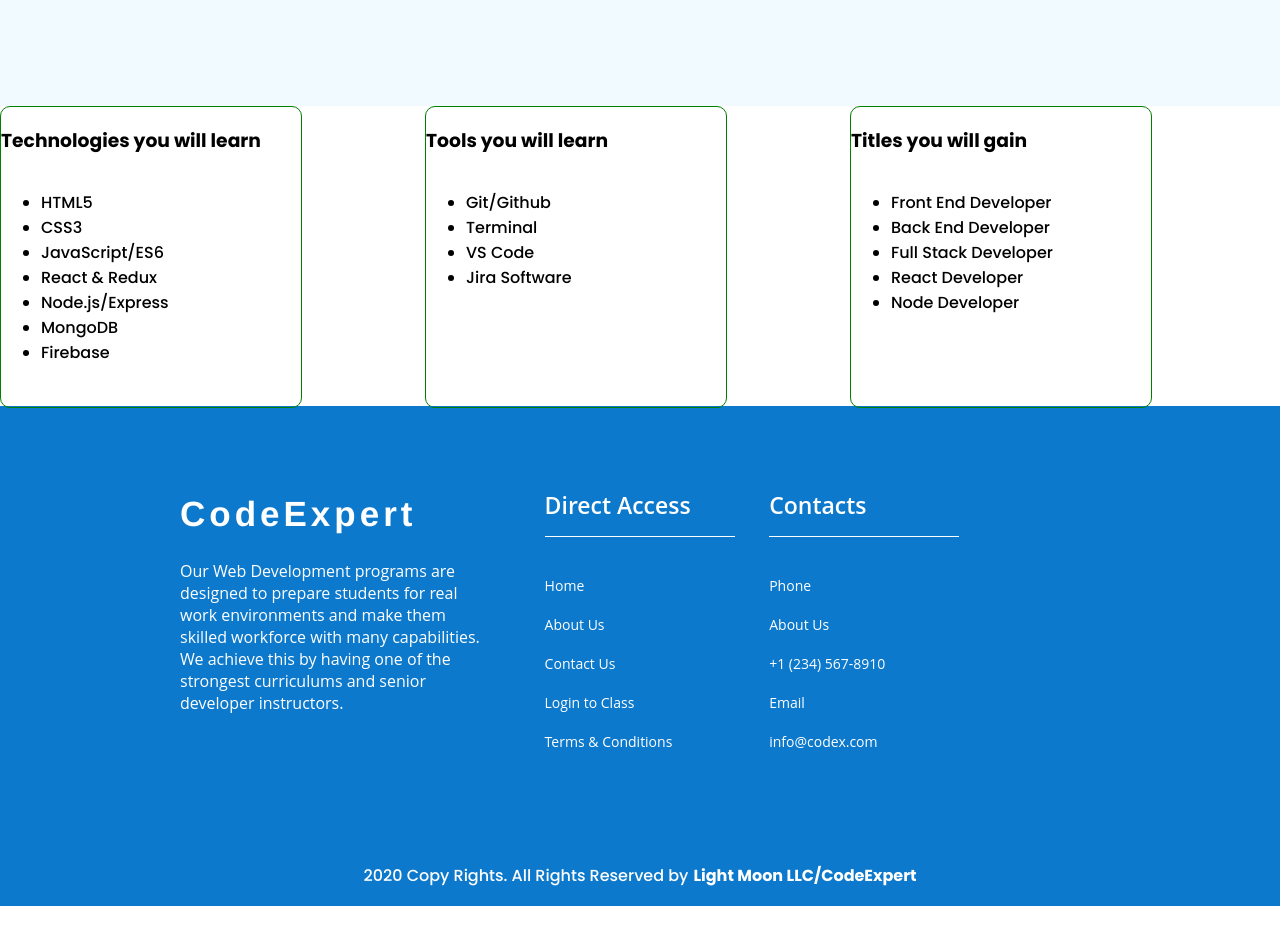
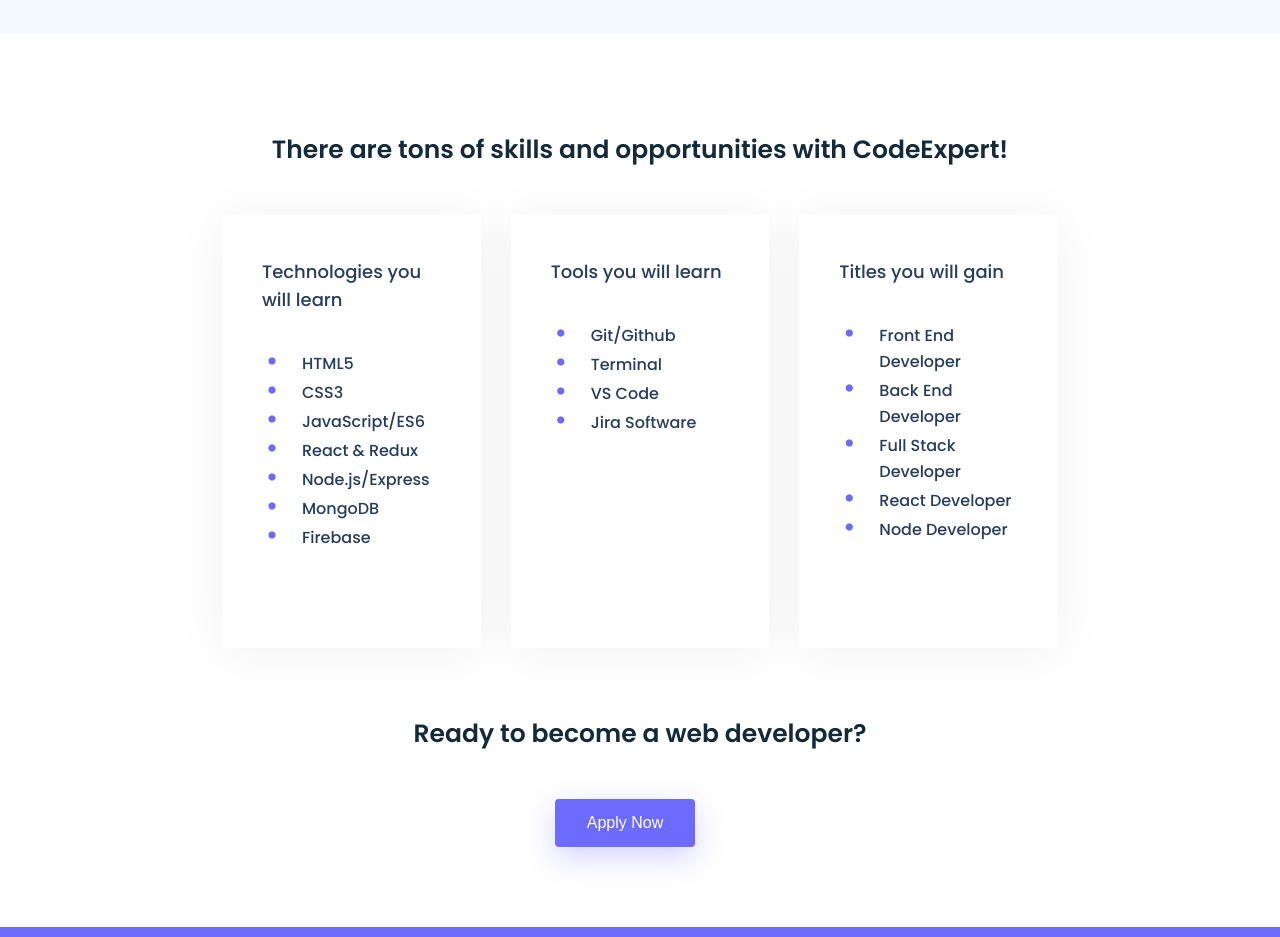
Before and after one commit to Ajmaljalal/bootcamp-website, a React (Create React App) app: page / in a window 1280 px wide. Shown: the part 1860-2797 px from the top of the page. Before the commit the page ends 2766 px from the top, so only its background shows below. Built offline with nearby package versions, Linux system fonts and the light colour scheme.

Commit message:
new desing footer section added

```diff
--- a/src/App.css
+++ b/src/App.css
@@ -4,6 +4,7 @@
 @import "./styles/pricing.css";
 @import "./styles/register.css";
 @import "./styles//more.css";
+@import "./styles//footer.css";
 
 :root {
   --primary: #6D6AFE;
@@ -15,13 +16,15 @@
 
 .container {
   width: 100%;
-  height: 100vh;
   box-sizing: border-box;
+  overflow: hidden;
 }
 
 .full-width {
   width: 100%;
   background-color: rgb(226, 235, 247);
+  position: relative;
+  z-index: 800;
 }
 
 .header {
@@ -77,90 +80,31 @@
   box-shadow: 0px 8px 27px rgba(109, 106, 254, 0.3);
 }
 
-.footer-w {
-  display: flex;
-  width: 100%;
-  align-items: center;
-  background-color: #0c79cc;
-  flex-direction: column;
-  height: 500px;
-  color: white;
-}
-
-.footer__main__content {
-  display: flex;
-}
-
-.footer__logo__section,
-.footer__quick__links__section,
-.footer__contact__us {
-  display: flex;
-  flex-direction: column;
-  justify-content: center;
-  width: 18%;
-  margin-bottom: 80px;
-  padding: 0 25px;
-}
-
-.footer__logo {
-  font-weight: 700;
-  font-size: 35px;
-  font-family: Jura, Helvetica, Arial, sans-serif;
-  letter-spacing: 4px;
-  cursor: pointer;
-  margin-bottom: 10px;
-  margin-top: 50px;
-}
-
-.footer__bio {
-  width: 300px;
-  font-family: "open sans";
-  font-size: 16px;
-}
-
-.footer__quick__links__section {
-  margin-left: 140px;
-}
-
-.footer__title {
-  margin-top: 83px;
-  color: #ffffff;
-  border-bottom: 1px solid #ffffff;
-  font-size: 23px;
-  font-weight: 600;
-  font-family: "open sans";
-  padding-bottom: 15px;
-  width: 190px;
-}
-
-.links__container {
-  padding-left: 0;
-}
-
-.links {
-  display: flex;
-  padding-top: 20px;
-  font-family: "open sans";
-  font-size: 14px;
-  cursor: pointer;
-  transition: 0.5s color ease;
-}
-
-.links:hover {
-  color: #c5c5c5;
-}
-
-.footer__copyright__title {
-  margin-left: 5px;
-  font-weight: bold;
-  cursor: pointer;
-}
-
-.footer__copyright__title:hover {
-  text-decoration: underline;
-}
-
 .design-spots {
   position: absolute;
   z-index: 1000;
 }
+
+
+@media screen and (max-width: 1124px) {
+  .header {
+    padding: 0 50px;
+  }
+
+  .header__logo {
+    width: 150px;
+    font-weight: 700;
+    font-size: 20px;
+  }
+
+  .header__btns__btn {
+    width: 100px;
+    height: 35px;
+    box-sizing: border-box;
+    display: flex;
+    align-items: center;
+    justify-content: center;
+    border-radius: 4px;
+    font-size: 14px;
+  }
+}
--- a/src/containers/Feature.jsx
+++ b/src/containers/Feature.jsx
@@ -32,11 +32,11 @@
         <button className='feature__text__btn' onClick={() => this.setScreen('register')}>Apply Now</button>
         <button
           onClick={() => document.getElementById('#more').scrollIntoView(
-            { behavior: "smooth" }
+          { behavior: "smooth" }
           )}
           className='feature__text__btn feature__text__btn--outlined'>
           Learn More
-            </button>
+        </button>
       </div>
     )
   }
--- a/src/containers/Footer.jsx
+++ b/src/containers/Footer.jsx
@@ -5,75 +5,38 @@
     <div className="footer-w">
       <div className="footer__main__content">
         <div className="footer__logo__section">
-          <div
-            className="footer__logo"
-            onClick={() => this.setCurrentScreen("feature")}
-          >
-            CodeExpert
-              </div>
+          <div className="footer__logo">CodeExpert</div>
           <p className="footer__bio">
             Our Web Development programs are designed to prepare students
             for real work environments and make them skilled workforce with
             many capabilities. We achieve this by having one of the
             strongest curriculums and senior developer instructors.
-              </p>
+          </p>
         </div>
         <div className="footer__quick__links__section">
-          <h3 className="footer__title">Direct Access</h3>
+          <div className="footer__title">Quick Links</div>
           <ul className="links__container">
-            <li
-              className="links"
-              style={{ paddingTop: "0", width: "43px" }}
-            >
-              Home
-                </li>
-            <li className="links" style={{ width: "65px" }}>
-              About Us
-                </li>
-            <li className="links" style={{ width: "75px" }}>
-              Contact Us
-                </li>
-            <li className="links" style={{ width: "100px" }}>
-              Login to Class
-                </li>
-            <li className="links" style={{ width: "135px" }}>
-              Terms & Conditions
-                </li>
+            <li className="links">Home</li>
+            <li className="links">About Us</li>
+            <li className="links">Contact Us</li>
+            <li className="links">Login to Class</li>
+            <li className="links">Terms & Conditions</li>
           </ul>
         </div>
         <div className="footer__contact__us">
-          <h3 className="footer__title">Contacts</h3>
+          <div className="footer__title">Contacts</div>
           <ul className="links__container">
-            <li
-              className="links"
-              style={{ paddingTop: "0", width: "45px" }}
-            >
-              Phone
-                </li>
-            <li className="links" style={{ width: "65px" }}>
-              About Us
-                </li>
-            <li className="links" style={{ width: "125px" }}>
-              +1 (234) 567-8910
-                </li>
-            <li className="links" style={{ width: "45px" }}>
-              Email
-                </li>
-            <li className="links" style={{ width: "110px" }}>
-              info@codex.com
-                </li>
+            <li className="links">Phone</li>
+            <li className="links" >About Us</li>
+            <li className="links">+1 (234) 567-8910</li>
+            <li className="links">Email:  info@codex.com</li>
           </ul>
         </div>
       </div>
       <div className="footer__copyright__section">
         <p>
           2020 Copy Rights. All Rights Reserved by
-              <span
-            onClick={() => this.setCurrentScreen("feature")}
-            className="footer__copyright__title"
-          >
-            Light Moon LLC/CodeExpert
-              </span>
+          <span className="footer__copyright__title">Light Moon LLC/CodeExpert</span>
         </p>
       </div>
     </div>
--- a/src/containers/More.jsx
+++ b/src/containers/More.jsx
@@ -3,13 +3,39 @@
 import pinkEllipse from '../assets/ellipse-pink.svg'
 import redDot from '../assets/dot-red.svg'
 import cyanEllips from '../assets/ellipse-cyan.svg'
+import whyCodeExperImage from '../assets/why.svg'
 
 export default class More extends Component {
   render() {
     return (
       <Fragment>
         {this.renderWhat()}
+        {this.renderWhy()}
+        {this.renderInfoCards()}
+      </Fragment>
+    )
+  }
+
+  renderWhat = () => {
+    return (
+      <div id='#more' className='info__what'>
+        <div className='what__title'>
+          <h2>What is CodeExpert?</h2>
+        </div>
+        <div className='what__desc'>
+          CodeExpert is a 6 months coding bootcamp that unlike other bootcamps focuses more on the students than the code. We build our curriculum based on the responses of students and the experience of experts in the field. CodeExpert teaches the most essential skills and progarming languages to help students make real world web apps.
+          </div>
+        {DesignSpots(pinkEllipse, 80, 50)}
+        {DesignSpots(redDot, 50, 90)}
+        {DesignSpots(cyanEllips, 20, 40)}
+      </div>
+    )
+  }
+
+  renderWhy = () => {
+    return (
       <div className='info__why'>
+        <img src={whyCodeExperImage} alt='whycodeexperticon' />
         <div className='why__desc'>
           <h2>Why CodeExpert?</h2>
           <p>Our program is carefully designed to respond to the dynamic needs of the web development job market. At the end of the training, you will have gained the necessary skills to enter the market and secure a job.</p>
@@ -20,9 +46,17 @@
             <li>Up to Date Training Materials</li>
             <li>Resume and Job Interview Preparation</li>
           </ul>
+          <button className='feature__text__btn'>Apply Now</button>
         </div>
       </div>
+    )
+  }
+
+  renderInfoCards = () => {
+    return (
       <div className='info__cards-w'>
+        <h2>There are tons of skills and opportunities with CodeExpert!</h2>
+        <div className='info__cards'>
           <div className='info__card'>
             <h3>Technologies you will learn</h3>
             <ul>
@@ -55,22 +89,8 @@
             </ul>
           </div>
         </div>
-      </Fragment>
-    )
-  }
-
-  renderWhat = () => {
-    return (
-      <div id='#more' className='info__what'>
-        <div className='what__title'>
-          <h2>What is CodeExpert?</h2>
-        </div>
-        <div className='what__desc'>
-          CodeExpert is a 6 months coding bootcamp that unlike other bootcamps focuses more on the students than the code. We build our curriculum based on the responses of students and the experience of experts in the field. CodeExpert teaches the most essential skills and progarming languages to help students make real world web apps.
-          </div>
-        {DesignSpots(pinkEllipse, 80, 50)}
-        {DesignSpots(redDot, 50, 90)}
-        {DesignSpots(cyanEllips, 20, 40)}
+        <h2>Ready to become a web developer?</h2>
+        <button className='feature__text__btn'>Apply Now</button>
       </div>
     )
   }
--- /dev/null
+++ b/src/styles/footer.css
@@ -0,0 +1,114 @@
+.footer-w {
+  display: flex;
+  width: 100%;
+  align-items: center;
+  background-color: var(--primary);
+  flex-direction: column;
+  color: var(--white);
+  padding: 0 200px;
+  padding-top: 78px;
+  box-sizing: border-box;
+}
+
+.footer__main__content {
+  display: flex;
+  width: 80%;
+  justify-content: space-between;
+  margin-bottom: 50px;
+}
+
+.footer__logo__section,
+.footer__quick__links__section,
+.footer__contact__us {
+  display: flex;
+  flex-direction: column;
+  font-size: 15px;
+  line-height: 30px;
+}
+
+.footer__logo {
+  cursor: pointer;
+  margin-bottom: 10px;
+  font-weight: 600;
+  font-size: 25px;
+  line-height: 35px;
+}
+
+.footer__bio {
+  width: 393px;
+  font-size: 15px;
+  line-height: 30px;
+  font-weight: 500;
+}
+
+.footer__quick__links__section {
+
+}
+
+.footer__title {
+  color: #ffffff;
+  font-size: 23px;
+  font-weight: 600;
+  padding-bottom: 15px;
+  width: 190px;
+}
+
+.links__container {
+  padding-left: 0;
+}
+
+.links {
+  display: flex;
+  font-size: 14px;
+  cursor: pointer;
+  transition: 0.5s color ease;
+}
+
+.links:hover {
+  color: #c5c5c5;
+}
+
+.footer__copyright__section {
+    width: 100%;
+    border-top: 0.2px solid #9B99FF;
+    display: flex;
+    justify-content: center;
+    align-items: center;
+    font-size: 15px;
+    line-height: 25px;
+    padding: 10px 0;
+}
+
+.footer__copyright__title {
+  margin-left: 5px;
+  font-weight: bold;
+  cursor: pointer;
+}
+
+.footer__copyright__title:hover {
+  text-decoration: underline;
+}
+
+@media screen and (max-width: 1124px) {
+
+  .footer-w {
+    padding: 0 80px;
+    padding-top: 78px;
+  }
+
+  .footer__bio {
+    width: 280px;
+    font-size: 15px;
+    line-height: 30px;
+    font-weight: 500;
+  }
+
+  .footer__main__content {
+    width: 100%;
+  }
+
+  .footer__title {
+    width: 135px;
+  }
+
+}
--- a/src/styles/more.css
+++ b/src/styles/more.css
@@ -9,6 +9,7 @@
   background-color: var(--white);
   box-sizing: border-box;
   position: relative;
+  z-index: 500;
 }
 
 .what__title {
@@ -29,25 +30,23 @@
 .info__why {
   width: 100%;
   display: flex;
-  flex-direction: column;
   align-items: center;
-  justify-content: flex-end;
+  justify-content: center;
   padding: 80px 200px;
   background-color: var(--secondary);
   box-sizing: border-box;
   position: relative;
-  background-image: url('../assets/why.svg');
-  background-repeat: no-repeat;
-  background-position: 500px 60%;
 }
 
+
+
 .why__desc {
-  width: 33%;
+  width: 50%;
   margin-bottom: 40px;
   line-height: 25px;
   font-size: 15px;
   color: var(--black);
-  margin-left: 350px;
+  margin-left: 50px;
   color: #374E70;
   font-size: 15px;
   line-height: 30px;
@@ -58,17 +57,80 @@
 }
 
 .info__cards-w{
-  width: 90%;
-  height: 300px;
+  width: 100%;
+  padding: 80px 200px;
   display: flex;
-  justify-content: space-between;
+  flex-direction: column;
+  justify-content: center;
+  align-items: center;
+  box-sizing: border-box;
+  background: var(--white);
 }
+
+.info__cards-w h2 {
+  font-weight: 600;
+  font-size: 25px;
+  line-height: 30px;
+  margin-bottom: 50px;
+  color: #132A3A;
+}
+
+.info__cards{
+  width: 95%;
+  display: flex;
+  justify-content: center;
+  box-sizing: border-box;
+  margin-bottom: 50px;
+}
+
 
 .info__card {
   width: 300px;
-  height: 300px;
-  border: 1px solid green;
-  border-radius: 10px;
+  height: 383px;
+  background: var(--white);
+  box-shadow: 0px 4px 50px rgba(0, 0, 0, 0.06);
   display: flex;
   flex-direction: column;
+  padding: 25px 40px;
+  color: #263D5F;
 }
+
+.info__card h3 {
+  font-weight: 500;
+  font-size: 18px;
+  line-height: 28px;
+}
+
+.info__card ul {
+  list-style: none;
+  font-size: 16px;
+  line-height: 26px;
+}
+
+.info__card ul li:before {
+  content: "\2022";
+  color: var(--primary);
+  font-weight: bold;
+  font-size: 24px;
+  display: inline-block;
+  width: 1.5em;
+  margin-left: -1.5em;
+}
+
+.info__card:not(:last-child) {
+  margin-right: 30px;
+}
+
+@media screen and (max-width: 1124px) {
+  .info__what {
+    padding: 80px 100px
+  }
+
+  .info__why {
+    padding: 50px
+  }
+
+  .why__desc {
+    margin-left: 30px;
+  }
+}
```
Also changed, not shown: src/styles/feature.css (+14 -0 lines), 1 other file (tests, documents, lock files or other folders). Lines whose indentation alone changed are shown as unchanged.
